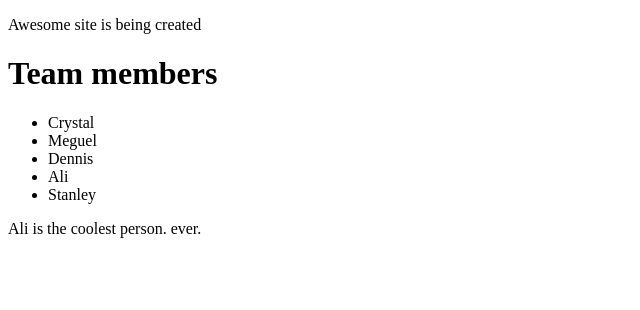
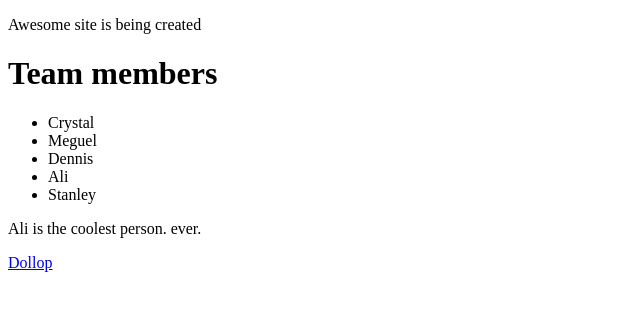
Before and after one commit to stanmanga79/fuzzy-octo-dollop-project-11282022, a plain HTML site: page index.html in a window 1280 px wide. Shown: the full height of the page, 0-640 px from the left. Drawn offline with Linux system fonts and the light colour scheme.

Commit message:
correct link to dollop

```diff
--- a/index.html
+++ b/index.html
@@ -19,5 +19,7 @@
         <li>Stanley</li>
     </ul>
     <p>Ali is the coolest person. ever.</p>
+
+    <a href="./dollop.html">Dollop</a>
 </body>
 </html>
```
Also changed, not shown: dollop.html (+3 -1 lines).
